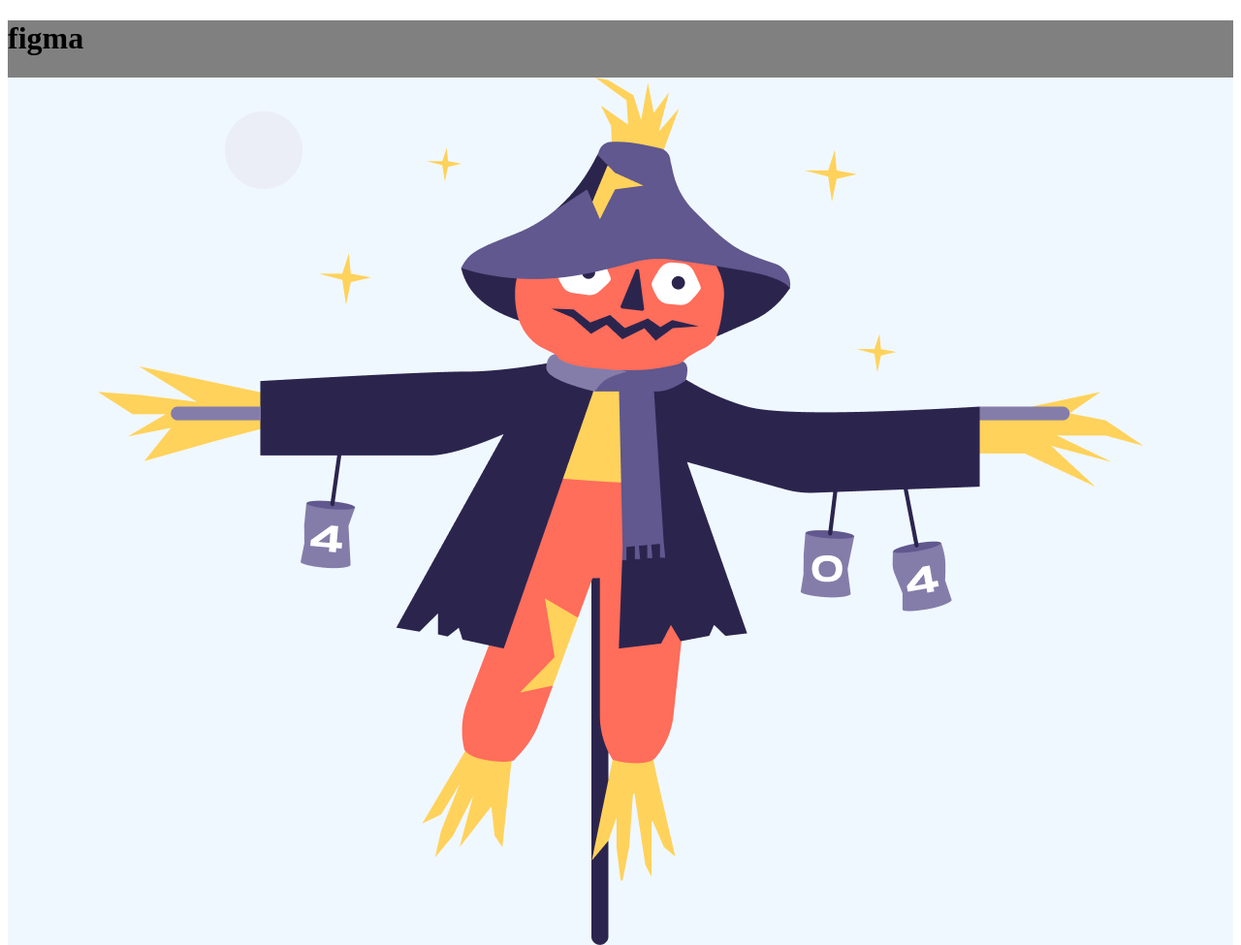
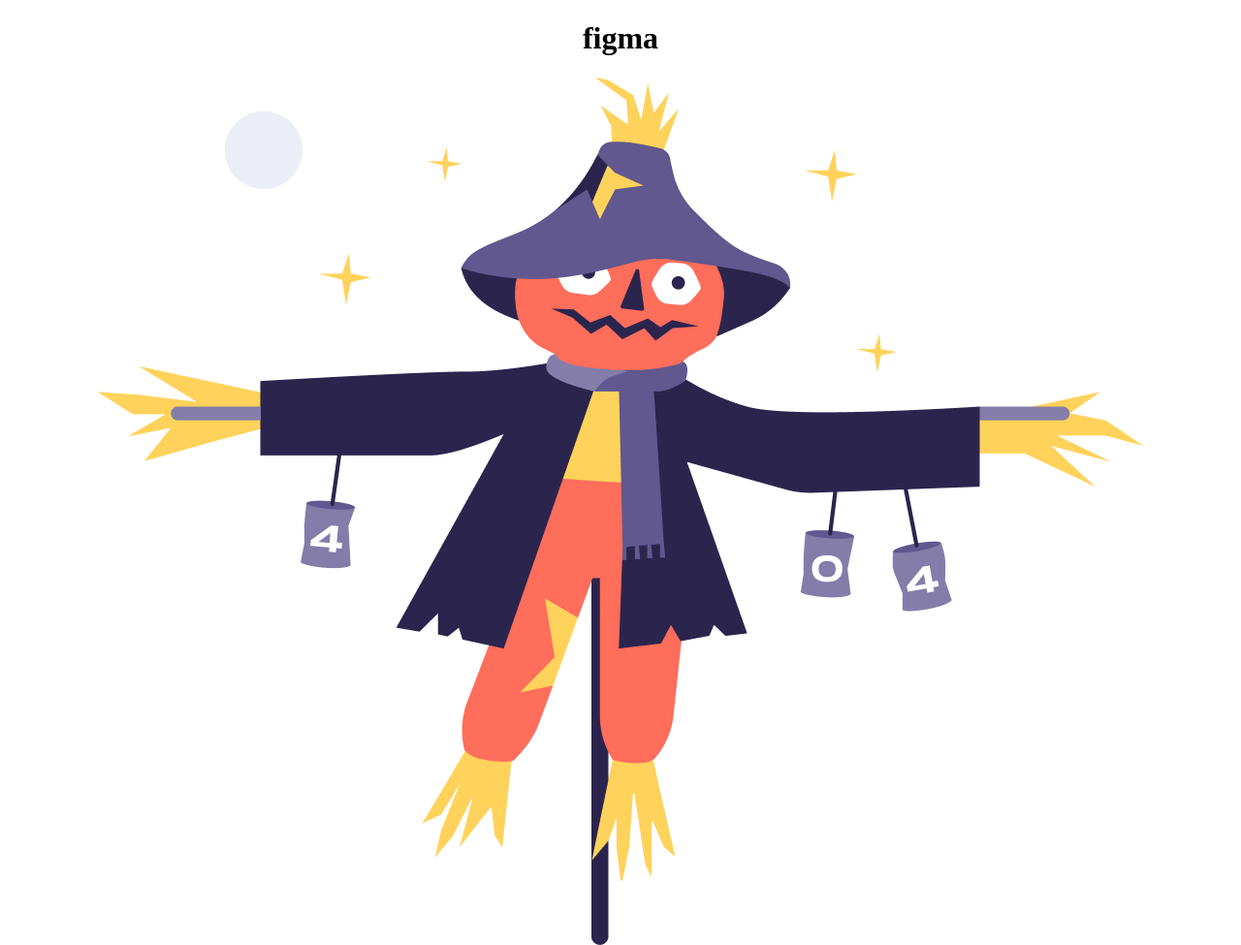
Before and after one commit to truce-connect/assignment-1-from-dev.io, a plain HTML site: page assingment/index.html in a window 1280 px wide. Shown: the top 975 px of the page at 97% size. Drawn offline with Linux system fonts and the light colour scheme.

Commit message:
removing the  style cos it not needed

```diff
--- a/assingment/index.html
+++ b/assingment/index.html
@@ -8,16 +8,16 @@
 </head>
 
 <body>
-    <div style="background-color: grey;">
-        <h1>figma</h1>
-        <div align="center" style="background-color: aliceblue;">
+    <div>
+        <h1 align= center >figma</h1>
+        <div align="center" >
             <img src="/assingment/images/Scarecrow.png" alt=" 404 error image">
             <h2> i have bad news for you</h2>
             <p> bad news dey o boy the thing bad gan the site wey you dey find no dey reacheable </p>
             <button> move </button>
 
         </div>
-        <div align="center" style="background-color: aliceblue;">
+        <div align="center" >
             <img src="/assingment/images/Scarecrow.png" alt=" 404 error image">
             <h2> i have bad news for you</h2>
             <p> bad news dey o boy the thing bad gan the site wey you dey find no dey reacheable </p>
```
